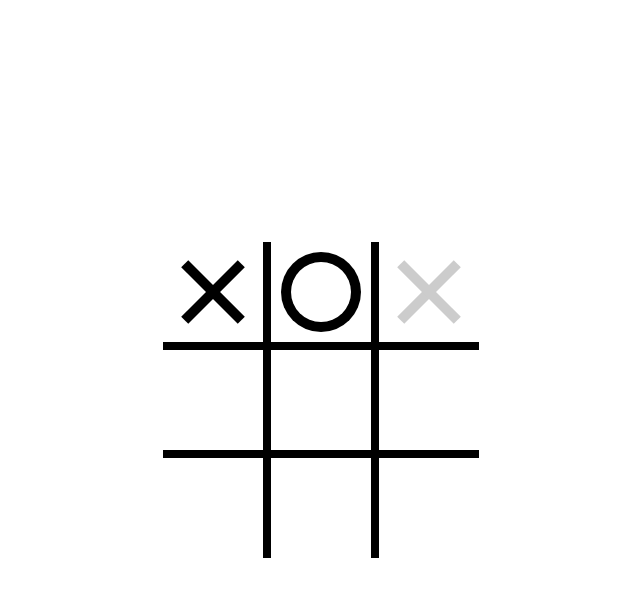
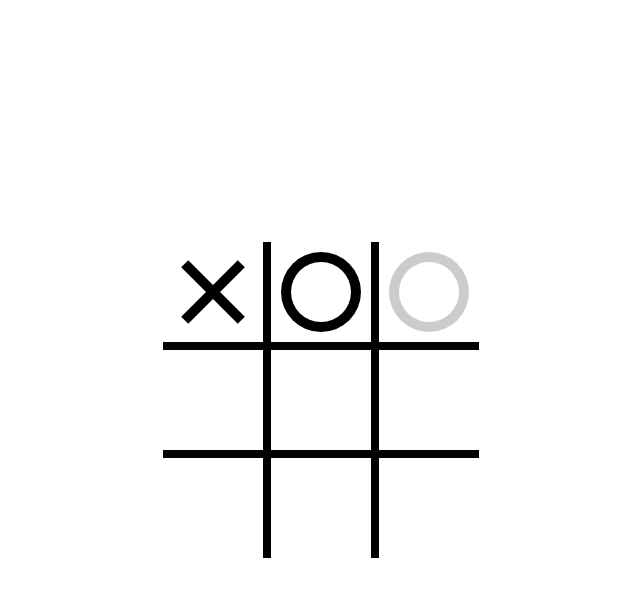
Before and after one commit to vivekbhatt07/tic-tac-toe, a plain HTML site: page index.html in a window 1280 px wide. In both pictures the pointer is over the element 748 px from the left and 292 px from the top of the page. Shown: the whole page, without its empty margins (319-959 px from the left). Drawn offline with Linux system fonts and the light colour scheme.

Commit message:
player 2 hover

```diff
--- a/index.html
+++ b/index.html
@@ -10,7 +10,7 @@
   </head>
   <body>
     <div class="main-box-wrapper">
-      <div class="main-box player-one">
+      <div class="main-box player-two">
         <div class="sub-box player-one"></div>
         <div class="sub-box player-two"></div>
         <div class="sub-box"></div>
--- a/styles.css
+++ b/styles.css
@@ -96,7 +96,17 @@ body {
 .main-box.player-two :not(.player-one):not(.player-two):hover::after {
   content: "";
   position: absolute;
-  width: 10px;
+  border-radius: 50%;
+}
+
+.main-box.player-two :not(.player-one):not(.player-two):hover::before {
+  background: #ccc;
   height: 80%;
-  background: #ccc;
+  width: 80%;
 }
+
+.main-box.player-two :not(.player-one):not(.player-two):hover::after {
+  background: #fff;
+  height: 60%;
+  width: 60%;
+}
```
